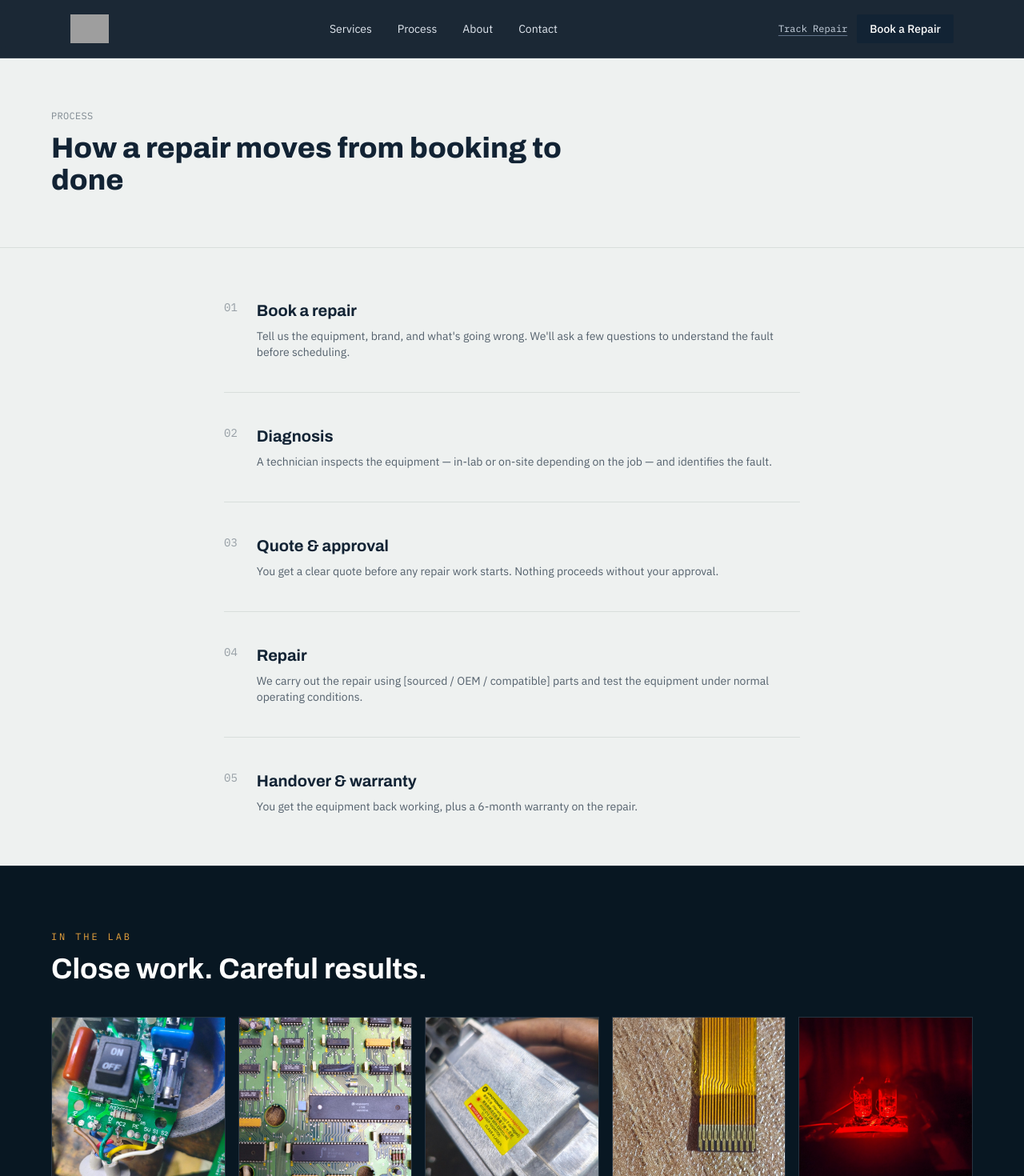
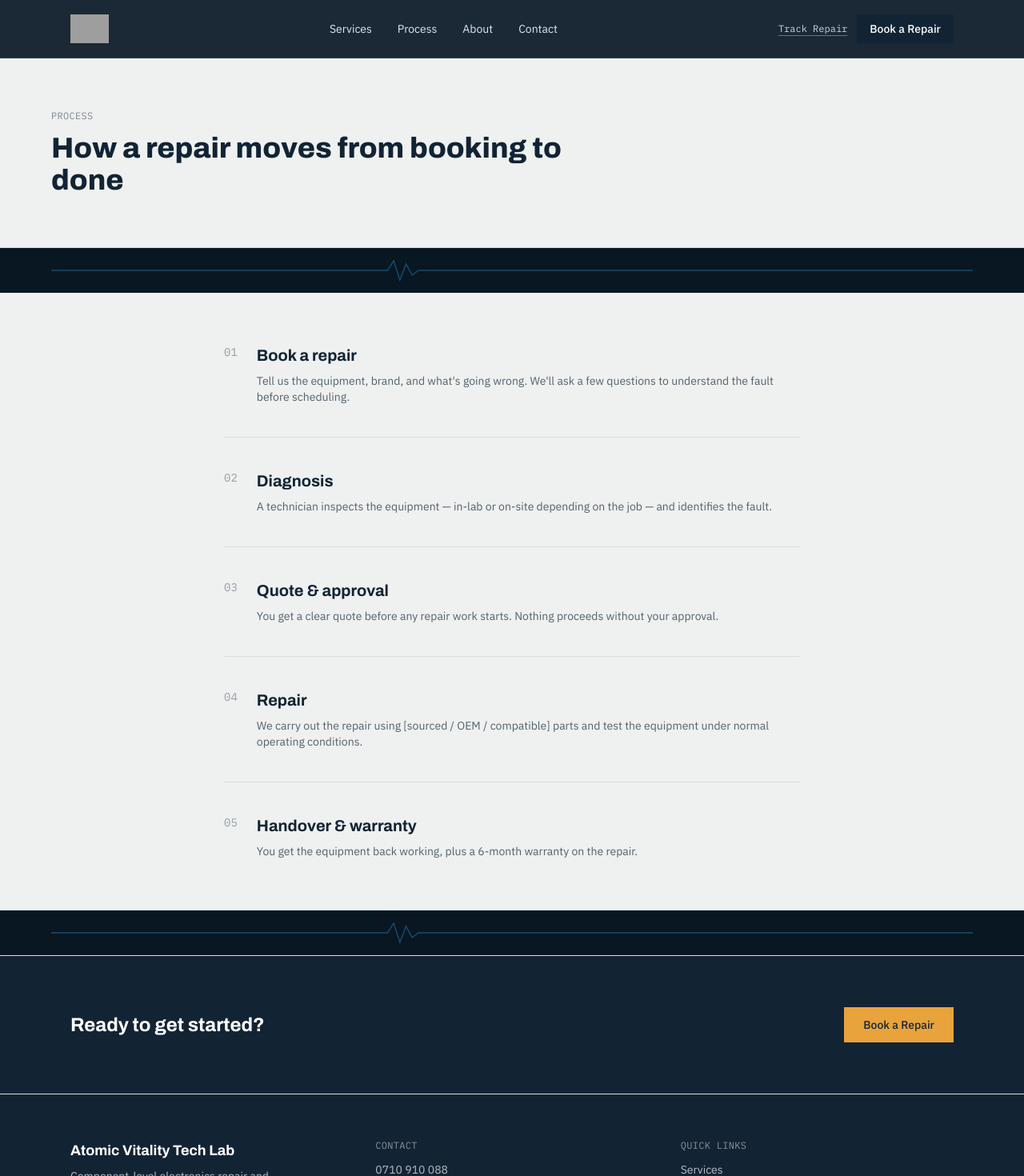
Before and after one commit to sgnjoroge254/appliance-repair-website, a Next.js app: page /process in a window 1280 px wide. Shown: the top 1470 px of the page at 80% size. Built offline with nearby package versions, Linux system fonts and the light colour scheme; grey boxes are pictures that could not be loaded.

Commit message:
Add waveform dividers across site
Remove the standalone services image gallery and add reusable technical line dividers between major sections.

```diff
--- a/app/about/page.tsx
+++ b/app/about/page.tsx
@@ -1,5 +1,6 @@
 import Link from "next/link";
 import { businessInfo } from "@/lib/services";
+import SectionDivider from "@/components/SectionDivider";
 
 const specialties = [
   {
@@ -56,6 +57,8 @@ export default function AboutPage() {
         </div>
       </section>
 
+      <SectionDivider />
+
       <section className="bg-[#f7fbfa] px-6 py-16">
         <div className="mx-auto max-w-3xl">
         <div className="grid gap-6 sm:grid-cols-2">
@@ -75,6 +78,8 @@ export default function AboutPage() {
         </div>
       </section>
 
+      <SectionDivider />
+
       <section className="border-t border-steelline bg-steel px-6 py-16">
         <div className="mx-auto max-w-5xl">
           <h2 className="font-head text-2xl font-bold text-ink">What we do</h2>
@@ -93,6 +98,8 @@ export default function AboutPage() {
         </div>
       </section>
 
+      <SectionDivider />
+
       <section className="mx-auto max-w-5xl px-6 py-16">
         <h2 className="font-head text-2xl font-bold text-ink">Why choose {businessInfo.name}</h2>
         <div className="mt-8 grid gap-8 sm:grid-cols-2">
@@ -104,6 +111,8 @@ export default function AboutPage() {
           ))}
         </div>
       </section>
+
+      <SectionDivider />
 
       <section className="border-t border-steelline bg-steel px-6 py-16">
         <div className="mx-auto max-w-3xl">
--- a/app/book-repair/page.tsx
+++ b/app/book-repair/page.tsx
@@ -1,4 +1,5 @@
 import AssessmentForm from "@/components/AssessmentForm";
+import SectionDivider from "@/components/SectionDivider";
 
 export default function BookRepairPage() {
   return (
@@ -9,6 +10,7 @@ export default function BookRepairPage() {
         <p className="mt-4 max-w-2xl font-body text-sm leading-relaxed text-ink/70">
           Share the details below so our team can review the fault and advise you on the next step before any repair work begins.
         </p>
+        <SectionDivider />
         <div className="mt-10">
           <AssessmentForm />
         </div>
--- a/app/contact/page.tsx
+++ b/app/contact/page.tsx
@@ -1,5 +1,6 @@
 import { businessInfo } from "@/lib/services";
 import AssessmentForm from "@/components/AssessmentForm";
+import SectionDivider from "@/components/SectionDivider";
 
 export default function ContactPage() {
   return (
@@ -47,6 +48,8 @@ export default function ContactPage() {
         </div>
       </section>
 
+      <SectionDivider />
+
       <section className="border-t border-steelline bg-steel px-6 py-16">
         <div className="mx-auto max-w-6xl">
           <div className="flex flex-wrap items-end justify-between gap-4">
--- a/app/page.tsx
+++ b/app/page.tsx
@@ -2,6 +2,7 @@ import Link from "next/link";
 import { services, businessInfo } from "@/lib/services";
 import HeroVideo from "@/components/HeroVideo";
 import RepairGallery from "@/components/RepairGallery";
+import SectionDivider from "@/components/SectionDivider";
 
 const processSteps = [
   ["01", "Receive", "Equipment is logged and assigned a tracking reference."],
@@ -53,6 +54,8 @@ export default function Home() {
         </div>
       </section>
 
+      <SectionDivider />
+
       <section className="bg-[#0f1d2b] px-6 py-20">
         <div className="mx-auto max-w-6xl">
           <p className="font-mono text-xs uppercase tracking-[0.24em] text-amber">Capabilities</p>
@@ -80,6 +83,8 @@ export default function Home() {
         </div>
       </section>
 
+      <SectionDivider />
+
       <RepairGallery />
 
       <section className="bg-[#122334] px-6 py-20">
@@ -97,6 +102,8 @@ export default function Home() {
           </div>
         </div>
       </section>
+
+      <SectionDivider />
 
       <section className="bg-[#081722] px-6 py-20">
         <div className="mx-auto max-w-4xl">
@@ -116,6 +123,8 @@ export default function Home() {
           </ol>
         </div>
       </section>
+
+      <SectionDivider />
 
       <section className="bg-[#0f1d2b] px-6 py-20">
         <div className="mx-auto max-w-6xl">
--- a/app/process/page.tsx
+++ b/app/process/page.tsx
@@ -1,5 +1,5 @@
 import Link from "next/link";
-import RepairGallery from "@/components/RepairGallery";
+import SectionDivider from "@/components/SectionDivider";
 
 const steps = [
   {
@@ -41,6 +41,8 @@ export default function ProcessPage() {
         </div>
       </section>
 
+      <SectionDivider />
+
       <section className="mx-auto max-w-3xl px-6 py-16">
         <ol className="space-y-10">
           {steps.map((s) => (
@@ -55,7 +57,7 @@ export default function ProcessPage() {
         </ol>
       </section>
 
-      <RepairGallery />
+      <SectionDivider />
 
       <section className="border-t border-steelline bg-ink">
         <div className="mx-auto flex max-w-6xl flex-col items-start gap-6 px-6 py-16 sm:flex-row sm:items-center sm:justify-between">
--- a/app/services/page.tsx
+++ b/app/services/page.tsx
@@ -1,5 +1,5 @@
 import Link from "next/link";
-import RepairGallery from "@/components/RepairGallery";
+import SectionDivider from "@/components/SectionDivider";
 
 const capabilities = [
   {
@@ -99,7 +99,7 @@ export default function ServicesPage() {
         </div>
       </section>
 
-      <RepairGallery />
+      <SectionDivider />
 
       <section className="border-t border-white/10 bg-[#081722] px-6 py-16">
         <div className="mx-auto flex max-w-6xl flex-col items-start justify-between gap-6 sm:flex-row sm:items-center">
--- /dev/null
+++ b/components/SectionDivider.tsx
@@ -0,0 +1,9 @@
+export default function SectionDivider() {
+  return (
+    <div className="bg-[#081722] px-6 py-3" aria-hidden="true">
+      <svg className="mx-auto h-8 w-full max-w-6xl" viewBox="0 0 1200 32" preserveAspectRatio="none" fill="none">
+        <path d="M0 16H420L438 16L446 4L454 28L462 8L470 22L478 16H1200" stroke="#174b70" strokeWidth="1.5" />
+      </svg>
+    </div>
+  );
+}
```
